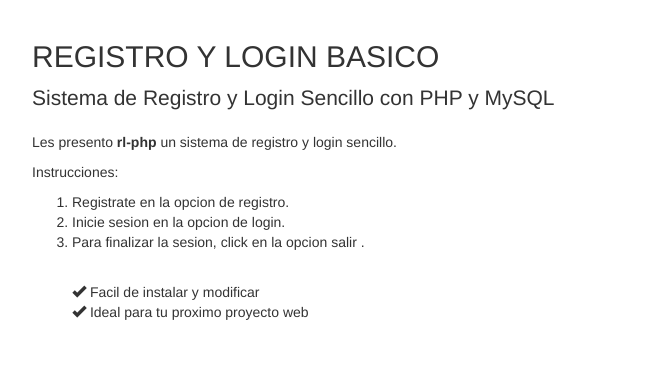
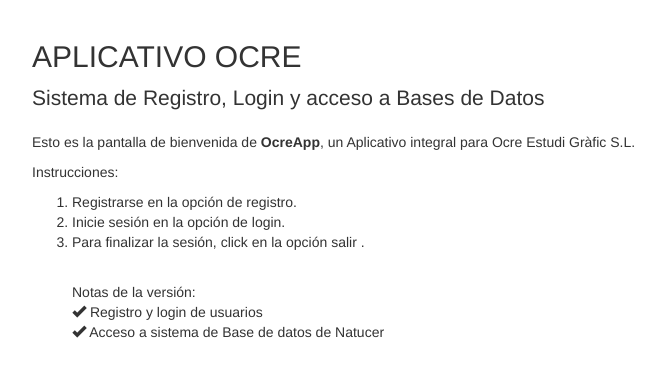
Before and after one commit to MMariscal/Varios, a PHP site: page / in a window 1280 px wide. Shown: the part 52-429 px from the top of the page, without its empty margins (38-695 px from the left). Run offline with PHP 8.4, Linux system fonts and the light colour scheme.

Commit message:
Arreglar e indentar index.php

```diff
--- a/rl-php-master/index.php
+++ b/rl-php-master/index.php
@@ -3,7 +3,7 @@ session_start();
 ?>
 <html>
     <head>
-		<title>.: RLPHP :.</title>
+        <title>.: OcreApp :.</title>
         <link rel="stylesheet" type="text/css" href="bootstrap/css/bootstrap.min.css">
     </head>
     <body>
@@ -11,21 +11,21 @@ session_start();
         <div class="container">
             <div class="row">
                 <div class="col-md-12">
-			<h2>REGISTRO Y LOGIN BASICO</h2>
-			<p class="lead">Sistema de Registro y Login Sencillo con PHP y MySQL</p>
-			<p>Les presento <b>rl-php</b> un sistema de registro y login sencillo.</p>
+                    <h2>APLICATIVO OCRE</h2>
+                    <p class="lead">Sistema de Registro, Login y acceso a Bases de Datos</p>
+                    <p>Esto es la pantalla de bienvenida de <b>OcreApp</b>, un Aplicativo integral para Ocre Estudi Gràfic S.L.</p>
                     <p>Instrucciones:</p>
                     <ol>
-				<li>Registrate en la opcion de registro.</li>
-				<li>Inicie sesion en la opcion de login.</li>
-				<li>Para finalizar la sesion, click en la opcion salir .</li>
+                        <li>Registrarse en la opción de registro.</li>
+                        <li>Inicie sesión en la opción de login.</li>
+                        <li>Para finalizar la sesión, click en la opción salir .</li>
                     </ol>
                     <br>
                     <ul type="none">
-			<li><i class="glyphicon glyphicon-ok"></i> Facil de instalar y modificar</li>
-			<li><i class="glyphicon glyphicon-ok"></i> Ideal para tu proximo proyecto web</li>
+                        <li>Notas de la versión:</li>
+                        <li><i class="glyphicon glyphicon-ok"></i> Registro y login de usuarios</li>
+                        <li><i class="glyphicon glyphicon-ok"></i> Acceso a sistema de Base de datos de Natucer</li>
                     </ul>
-
                 </div>
             </div>
         </div>
```
Lines whose indentation alone changed are shown as unchanged.
